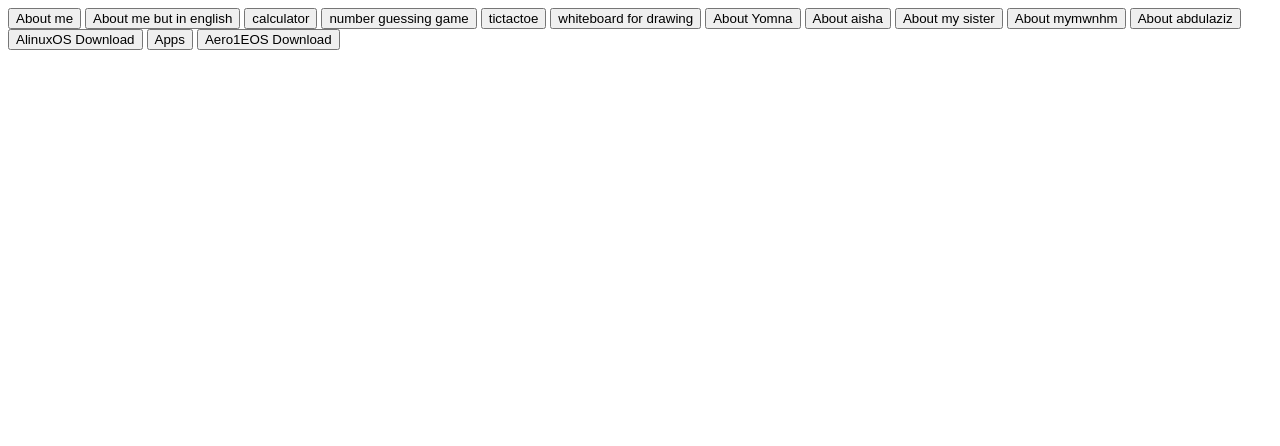
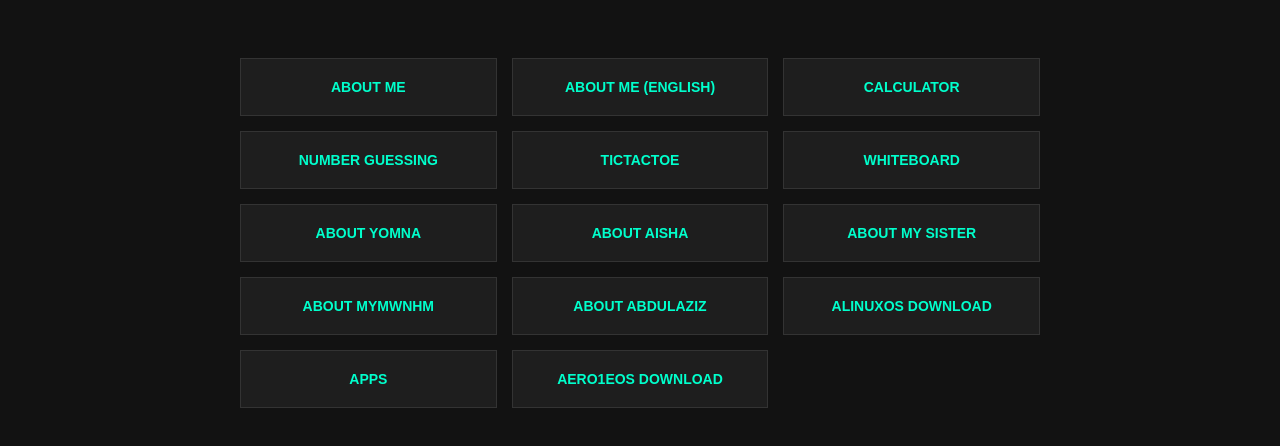
Before and after one commit to Justlinuxyourself/JustLinuxyourself.github.io, a plain HTML site: page index.html in a window 1280 px wide. Drawn offline with Linux system fonts and the light colour scheme.

Commit message:
Update index.html

```diff
--- a/index.html
+++ b/index.html
@@ -1,38 +1,59 @@
 <!DOCTYPE html>
 <html>
 <head>
-<title>My Button Wonderland</title>
-  <link rel="icon" href="favicon.ico">
+    <title>My Button Wonderland</title>
+    <link rel="icon" href="favicon.ico">
+    <style>
+        body {
+            background-color: #121212; /* Dark theme */
+            font-family: 'Segoe UI', sans-serif;
+            display: flex;
+            justify-content: center;
+            padding: 50px;
+        }
+        .container {
+            display: grid;
+            grid-template-columns: repeat(auto-fit, minmax(200px, 1fr));
+            gap: 15px;
+            width: 100%;
+            max-width: 800px;
+        }
+        button {
+            background-color: #1e1e1e;
+            color: #00ffcc; /* Hacker/Terminal green-blue */
+            border: 1px solid #333;
+            padding: 20px;
+            cursor: pointer;
+            font-size: 14px;
+            font-weight: bold;
+            transition: all 0.3s ease;
+            text-transform: uppercase;
+        }
+        button:hover {
+            background-color: #00ffcc;
+            color: #000;
+            box-shadow: 0 0 15px #00ffcc;
+        }
+    </style>
 </head>
 <body>
-  <button onclick="window.location.href='https://Justlinuxyourself.github.io/About_me/';">About me
-</button>
-  <button onclick="window.location.href='https://Justlinuxyourself.github.io/About_me/English.html';">About me but in english
-</button>
 
-<button onclick="window.location.href='https://Justlinuxyourself.github.io/Calculator';">calculator
-</button>
-<button onclick="window.location.href='https://Justlinuxyourself.github.io/Games/NumGuess';">number guessing game
-</button>
-<button onclick="window.location.href='https://Justlinuxyourself.github.io/Games/Tictactoe/index.html';">tictactoe
-</button>
-<button onclick="window.location.href='https://Justlinuxyourself.github.io/Whiteboard_for_drawing';">whiteboard for drawing
-</button>
- <button onclick="window.location.href='https://Justlinuxyourself.github.io/About_yomna/Index.html';">About Yomna
- </button>
-  <button onclick="window.location.href='https://Justlinuxyourself.github.io/About_aisha';">About aisha
- </button>
-  <button onclick="window.location.href='https://Justlinuxyourself.github.io/About_my_sister/Index.html';">About my sister
-  </button>
-  <button onclick="window.location.href='https://Justlinuxyourself.github.io/About_mymwnhm';">About mymwnhm
-  </button>
-  <button onclick="window.location.href='https://Justlinuxyourself.github.io/About_abdulaziz';">About abdulaziz
-  </button>
-  <button onclick="window.location.href='https://Justlinuxyourself.github.io/AlinuxOS_Download';">AlinuxOS Download
-  </button>
-  <button onclick="window.location.href='https://Justlinuxyourself.github.io/Apps/';">Apps
-  </button>
-  <button onclick="window.location.href='https://Justlinuxyourself.github.io/Aero1EOS/';">Aero1EOS Download
-  </button>
+<div class="container">
+    <button onclick="window.location.href='https://Justlinuxyourself.github.io/About_me/';">About me</button>
+    <button onclick="window.location.href='https://Justlinuxyourself.github.io/About_me/English.html';">About me (English)</button>
+    <button onclick="window.location.href='https://Justlinuxyourself.github.io/Calculator';">Calculator</button>
+    <button onclick="window.location.href='https://Justlinuxyourself.github.io/Games/NumGuess';">Number Guessing</button>
+    <button onclick="window.location.href='https://Justlinuxyourself.github.io/Games/Tictactoe/index.html';">TicTacToe</button>
+    <button onclick="window.location.href='https://Justlinuxyourself.github.io/Whiteboard_for_drawing';">Whiteboard</button>
+    <button onclick="window.location.href='https://Justlinuxyourself.github.io/About_yomna/Index.html';">About Yomna</button>
+    <button onclick="window.location.href='https://Justlinuxyourself.github.io/About_aisha';">About Aisha</button>
+    <button onclick="window.location.href='https://Justlinuxyourself.github.io/About_my_sister/Index.html';">About My Sister</button>
+    <button onclick="window.location.href='https://Justlinuxyourself.github.io/About_mymwnhm';">About mymwnhm</button>
+    <button onclick="window.location.href='https://Justlinuxyourself.github.io/About_abdulaziz';">About Abdulaziz</button>
+    <button onclick="window.location.href='https://Justlinuxyourself.github.io/AlinuxOS_Download';">AlinuxOS Download</button>
+    <button onclick="window.location.href='https://Justlinuxyourself.github.io/Apps/';">Apps</button>
+    <button onclick="window.location.href='https://Justlinuxyourself.github.io/Aero1EOS/';">Aero1EOS Download</button>
+</div>
+
 </body>
 </html>
```
